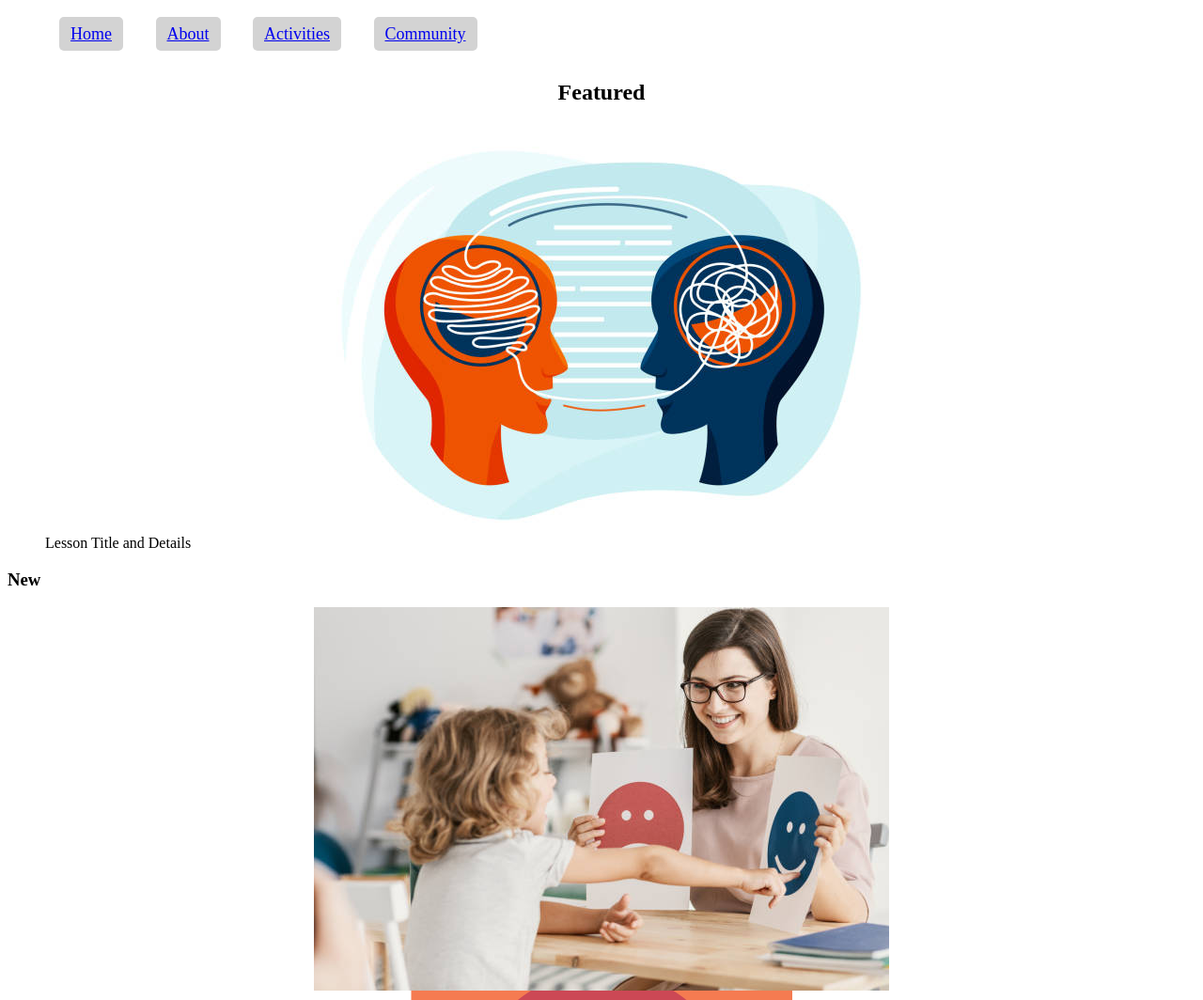
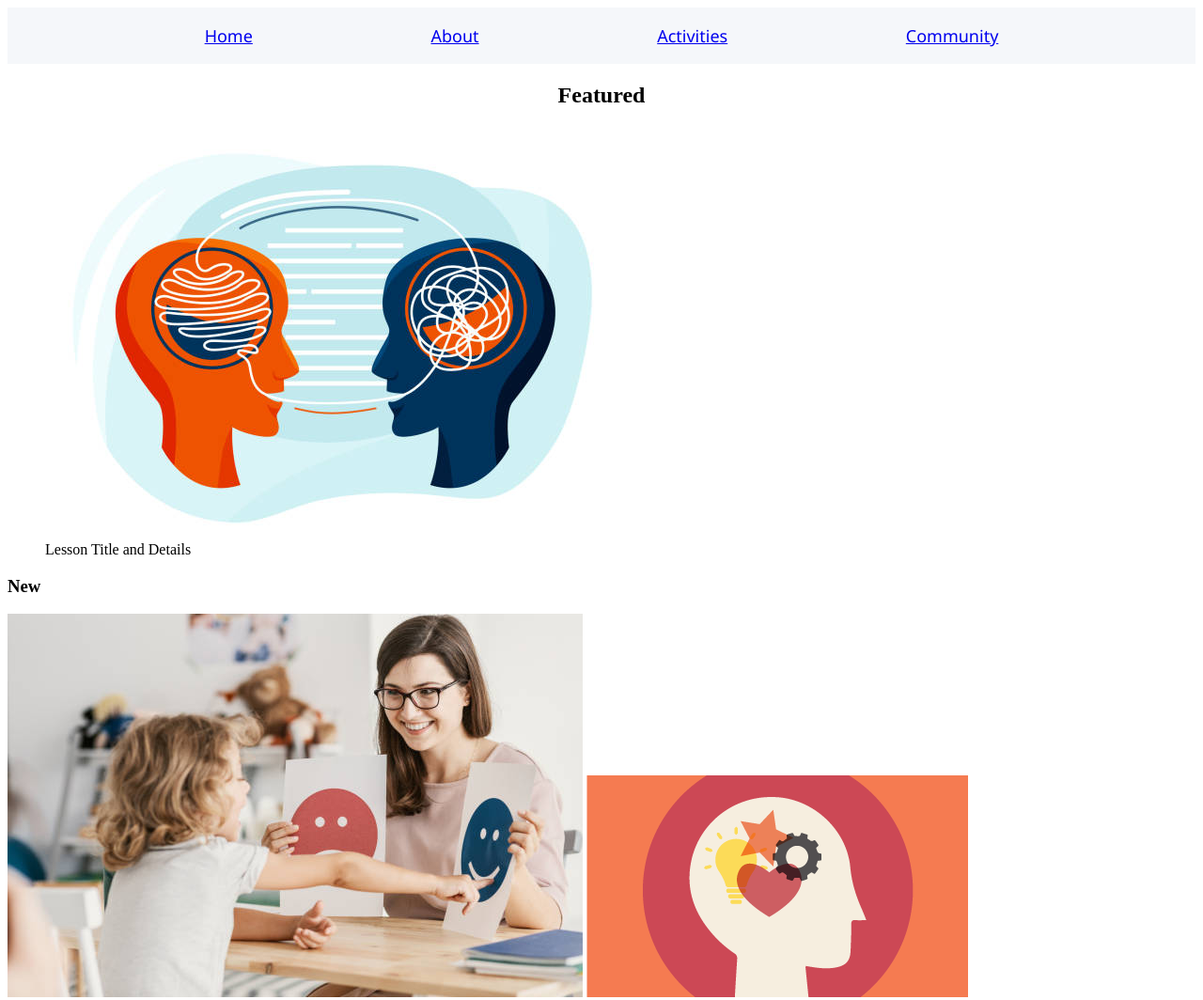
Before and after one commit to olb2021-design/fall25-olivia-brown, a plain HTML site: page index.html in a window 1280 px wide. Shown: the top 1064 px of the page at 94% size. Drawn offline with Linux system fonts and the light colour scheme.

Commit message:
Read me details + more styling

```diff
--- a/styles.css
+++ b/styles.css
@@ -12,18 +12,40 @@ ul {
     display: inline-block;
 }
 
-li {
-  color: blue;
-  display: inline;
-  background-color: lightgrey;
-  padding: 8px 12px;
-  margin: 15px;
-  border-radius: 5px;
+img {
+  align-items: center;
 }
 
-img {
-  display: block;
-  margin: auto;
+nav {
+  display: flex;
+  align-items: center;
+  background-color: #F5F7FA;
+  height: 60px;
+  padding: 0 20px;
+  font-family: "Segoe UI", 'Segoe UI', Tahoma, Geneva, Verdana, sans-serif
+}
+
+nav ul {
+  list-style: none;
+  display: flex;
+  justify-content: space-evenly;
+  padding: 0;
+  margin: 0;
+  width: 100%;
+}
+
+nav ul li {
+  display: inline-block;
+}
+
+nav ul li a:hover {
+  background-color: #e87f7f;
+  transform: translateY(-2px);
+}
+
+nav ul li a.active {
+  background-color: #4FB0AE;
+  color: #fff;
 }
 
 
```
Also changed, not shown: JS/community.js (added), 2 other files.
